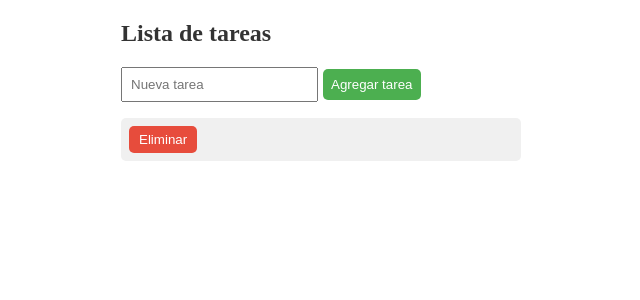
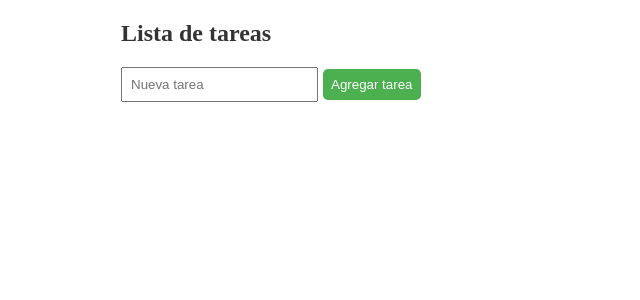
Before and after one commit to yeifreng/ToDo-list-angular, an Angular app: page / in a window 1280 px wide. Shown: the top 300 px of the page, without its empty margins (319-959 px from the left). Built offline with nearby package versions, Linux system fonts and the light colour scheme.

Commit message:
Creamos un array para listar las tareas ingresadas, inyectamos el servicio, creamos los metodos agregar y eliminar tarea y mostramos la lista de tareas desde el componente padre lista-tarea

```diff
--- a/src/app/lista-tarea/lista-tarea.component.html
+++ b/src/app/lista-tarea/lista-tarea.component.html
@@ -3,10 +3,11 @@
   <app-agregar-tarea (tareaEnviar)="agregarTarea($event)"></app-agregar-tarea>
 
   <ul>
-    <li>
-      <!-- 8. Mostramos la tarea recibida desde el componente agregar-tarea -->
-      {{tareaRecibida}}
-      <button type="button">Eliminar</button>
+    <!-- Mostramos la lista de tareas por medio de un for -->
+    <li *ngFor="let tarea of listaTareas,  let i = index">
+      <!-- 8. Mostramos las tareas recibidas desde el componente agregar-tarea -->
+      {{tarea}}
+      <button type="button" (click)="eliminarTarea(i)">Eliminar</button>
     </li>
   </ul>
 </div>
--- a/src/app/lista-tarea/lista-tarea.component.ts
+++ b/src/app/lista-tarea/lista-tarea.component.ts
@@ -1,4 +1,5 @@
 import { Component } from '@angular/core';
+import { TareaLocalstorageService } from '../services/tarea-localstorage.service';
 
 @Component({
   selector: 'app-lista-tarea',
@@ -7,12 +8,29 @@ import { Component } from '@angular/core';
 })
 export class ListaTareaComponent {
 
+  listaTareas:string[] = []; //creamos un array para mostrar todas las tareas
+
+
   //5. Creamos la variable que se usara para recibir el valor que envia el componente agregar-tarea por medio del input
   tareaRecibida: string = '';
+
+  constructor(private _tareaService:TareaLocalstorageService){
+    this.listaTareas = this._tareaService.getTareas(); //Asignamos la lista de tareas que se encuentran en el momento a la variable
+  }
 
   //6. Creamos el metodo que recibira el evento desde el componente agregar-lista y le asignamos el valor a la variable
   agregarTarea($event:string){
     this.tareaRecibida = $event
+    if(this.tareaRecibida != ''){
+      this._tareaService.agregarTarea(this.tareaRecibida); // agregamos la tarea
+      this.tareaRecibida = ''; //limpiamos el input
+      this.listaTareas = this._tareaService.getTareas(); // traemos la lista para que nos muestre la nueva tarea
+      }
+  }
+
+  eliminarTarea(index: number){
+    this._tareaService.eliminarTarea(index);
+    this.listaTareas = this._tareaService.getTareas(); // traemos la lista para que nos muestre sin la tarea eliminada
   }
 
 
```
